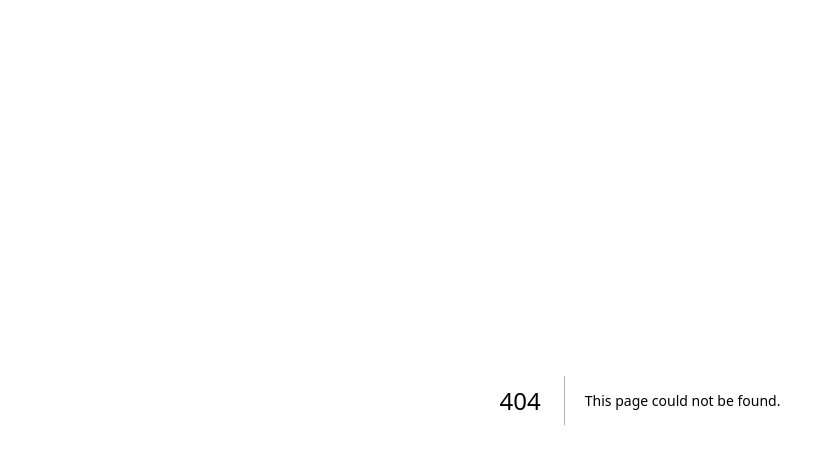
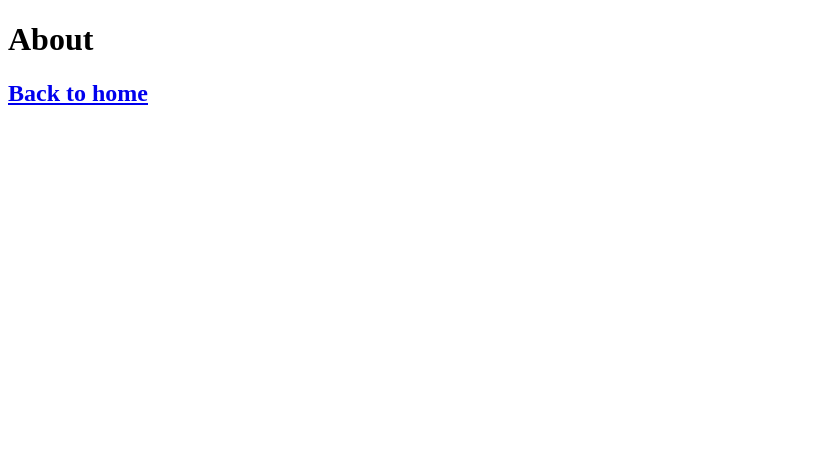
Before and after one commit to jnewton25/exampleNextJS, a Next.js app: page /about in a window 1280 px wide. Before the commit this address had no page. Shown: the top 464 px of the page, without its empty margins (0-835 px from the left). Built offline with nearby package versions, Linux system fonts and the light colour scheme.

Commit message:
About page

```diff
--- /dev/null
+++ b/pages/about.js
@@ -0,0 +1,16 @@
+import Link from "next/link";
+import Head from "next/head";
+
+export default function About() {
+	return (
+		<>
+			<Head>
+				<title>About</title>
+			</Head>
+			<h1>About</h1>
+			<h2>
+				<Link href="/">Back to home</Link>
+			</h2>
+		</>
+	);
+}
```
